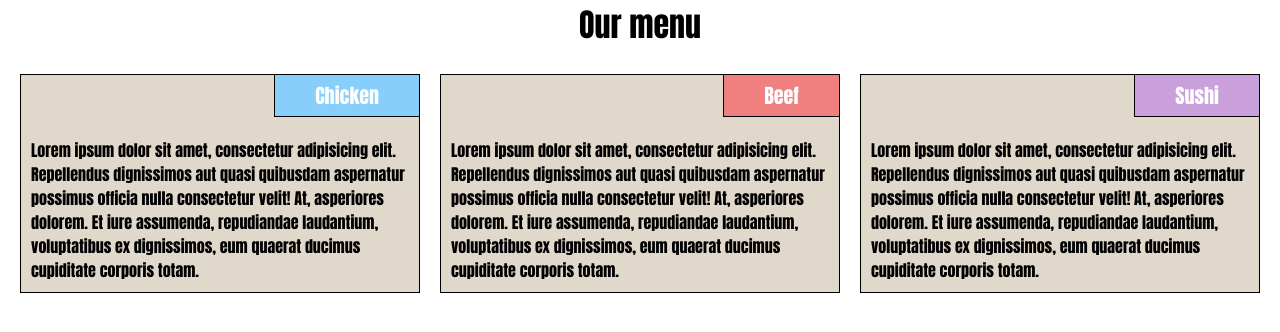
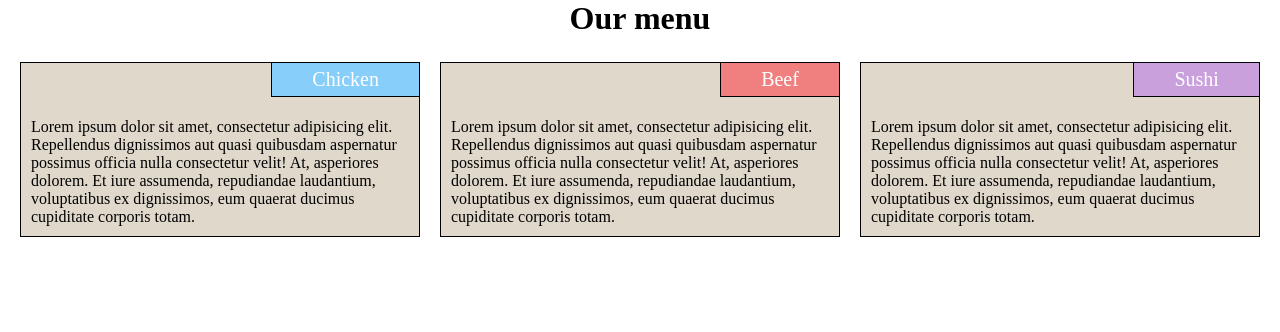
Before and after one commit to Albert-Rabano/Coursera-fullstack-course4-assignments, a plain HTML site: page Module2-Solution/index.html in a window 1280 px wide. Drawn offline with Linux system fonts and the light colour scheme.

Commit message:
Update style.css

```diff
--- a/Module2-Solution/style.css
+++ b/Module2-Solution/style.css
@@ -6,7 +6,7 @@
 }
 
 body {
-  font-family: Impact;
+  font-family: Comic Sans;
 }
 
 h1 {
```
